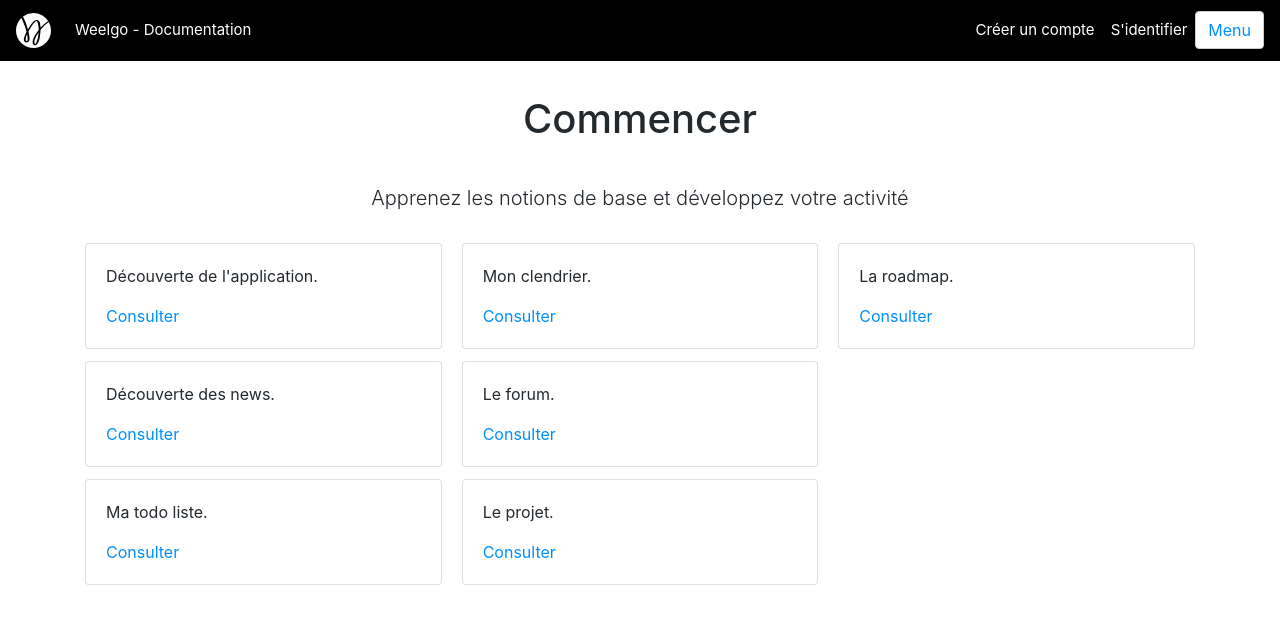
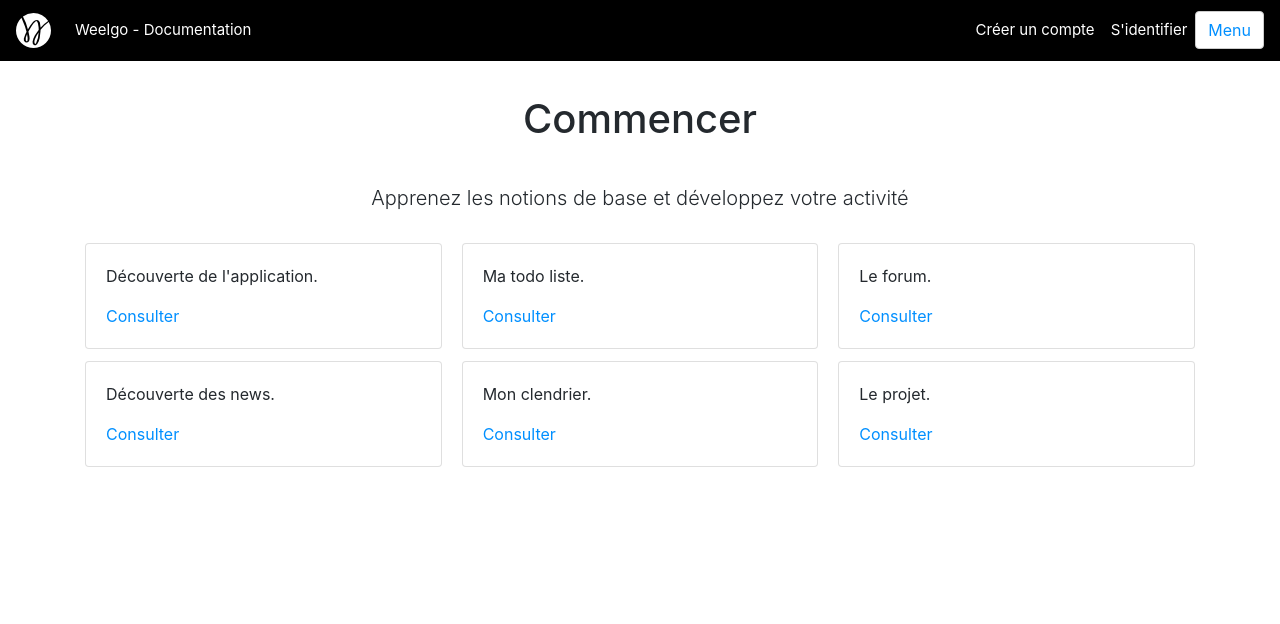
Before and after one commit to Weelgo/weelgo.github.io, a Jekyll site: the page built from fr/commencer/index.html, in a window 1280 px wide and 900 px high. Shown: the top 624 px of the window. Built offline with Jekyll 4.4.1, drawn with Linux system fonts in a browser that asks for light colours.

Commit message:
Amélioration

```diff
--- a/_data/sitemap_fr.json
+++ b/_data/sitemap_fr.json
@@ -63,7 +63,7 @@
 				"description": "La roadmap.",
 				"path": "la_roadmap",
 				"id": "jkg689k",
-				"enable": "true",
+				"enable": "false",
 				"image":""
 			}
 		]
--- a/_layouts/category_index_fr.html
+++ b/_layouts/category_index_fr.html
@@ -24,6 +24,7 @@
 			{% for parts in currentData.sub %}
 			<div class="card-deck">
 				{% for card in parts.sub %}
+				{% if card.enable == 'true' %}
 				<div class="card">
 				  {% if card.image != '' %}
 				  	<img src="..." class="card-img-top" alt="...">
@@ -33,12 +34,14 @@
 				    <a href="#" class="stretched-link">Consulter</a>
 				  </div>
 				</div>
+				{% endif %}
 				{% endfor %}
 			</div>
 			{% endfor %}
 		{% else %}
 			<div class="card-columns">
 			{% for card in currentData.sub %}
+			{% if card.enable == 'true' %}
 			<div class="card">
 			  {% if card.image != '' %}
 				<img src="..." class="card-img-top" alt="...">
@@ -48,6 +51,7 @@
 			    <a href="#" class="stretched-link">Consulter</a>
 			  </div>
 			</div>
+			 {% endif %}
 			{% endfor %}
 			</div>
 		{% endif %}
```
